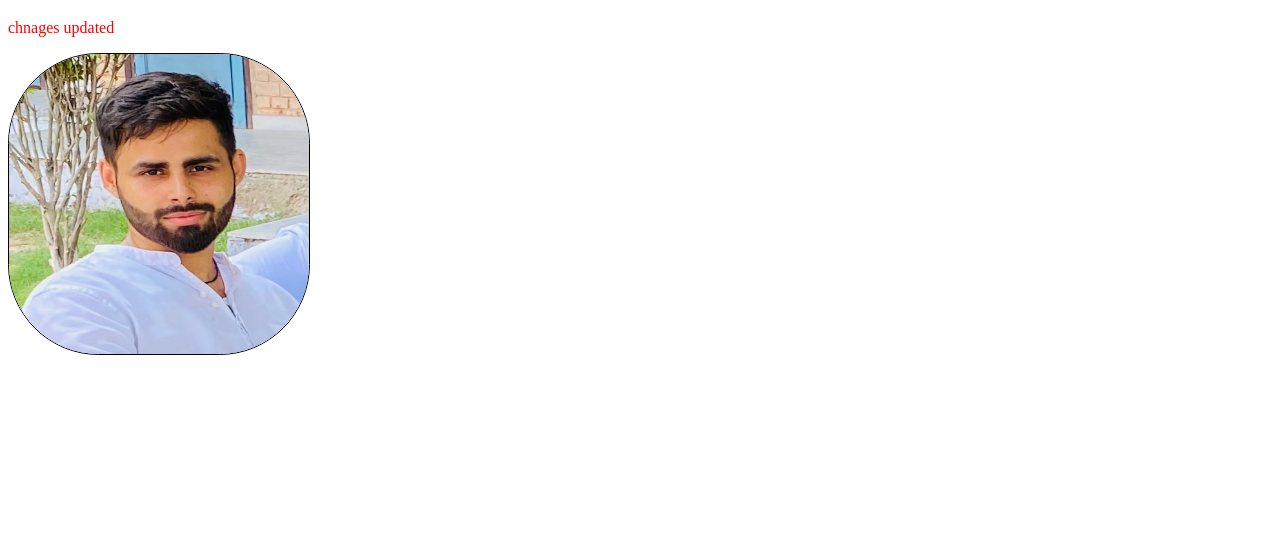
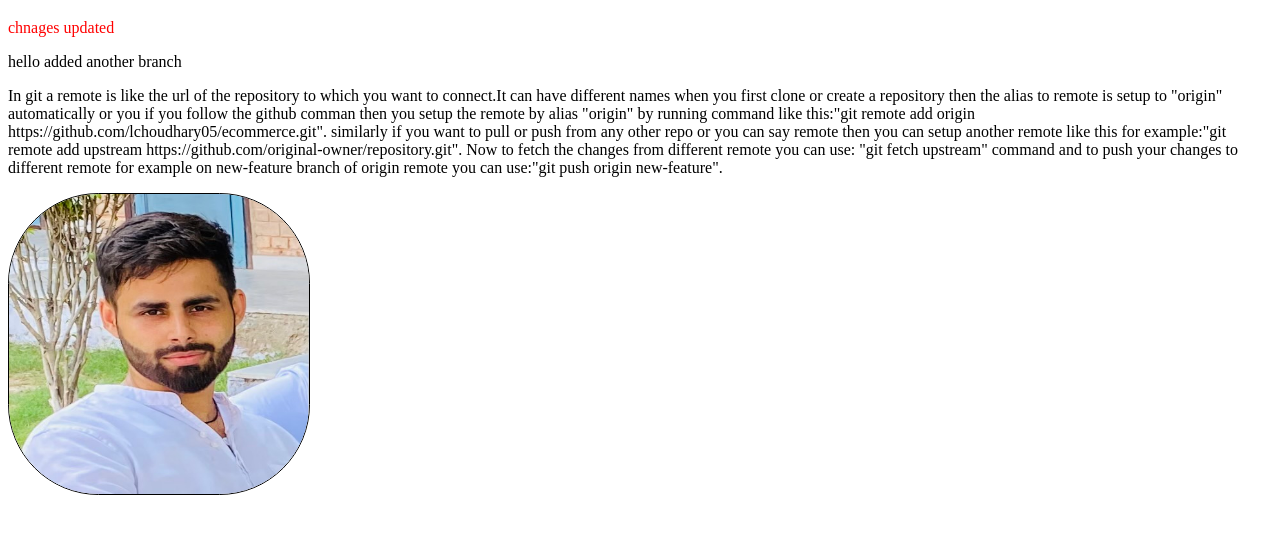
Before and after one commit to lchoudhary05/learningGit, a plain HTML site: page index.html in a window 1280 px wide. Shown: the part 61-594 px from the top of the page. Drawn offline with Linux system fonts and the light colour scheme.

Commit message:
Added git info

```diff
--- a/index.html
+++ b/index.html
@@ -8,6 +8,21 @@
   <body>
     <h1>Git learning</h1>
     <p style="color: red">chnages updated</p>
+    <p>hello added another branch</p>
+    <p>
+      In git a remote is like the url of the repository to which you want to
+      connect.It can have different names when you first clone or create a
+      repository then the alias to remote is setup to "origin" automatically or
+      you if you follow the github comman then you setup the remote by alias
+      "origin" by running command like this:"git remote add origin
+      https://github.com/lchoudhary05/ecommerce.git". similarly if you want to
+      pull or push from any other repo or you can say remote then you can setup
+      another remote like this for example:"git remote add upstream
+      https://github.com/original-owner/repository.git". Now to fetch the
+      changes from different remote you can use: "git fetch upstream" command
+      and to push your changes to different remote for example on new-feature
+      branch of origin remote you can use:"git push origin new-feature".
+    </p>
     <div class="main"><img src="./IMG_8715.jpeg" alt="mypic" /></div>
   </body>
 </html>
```
